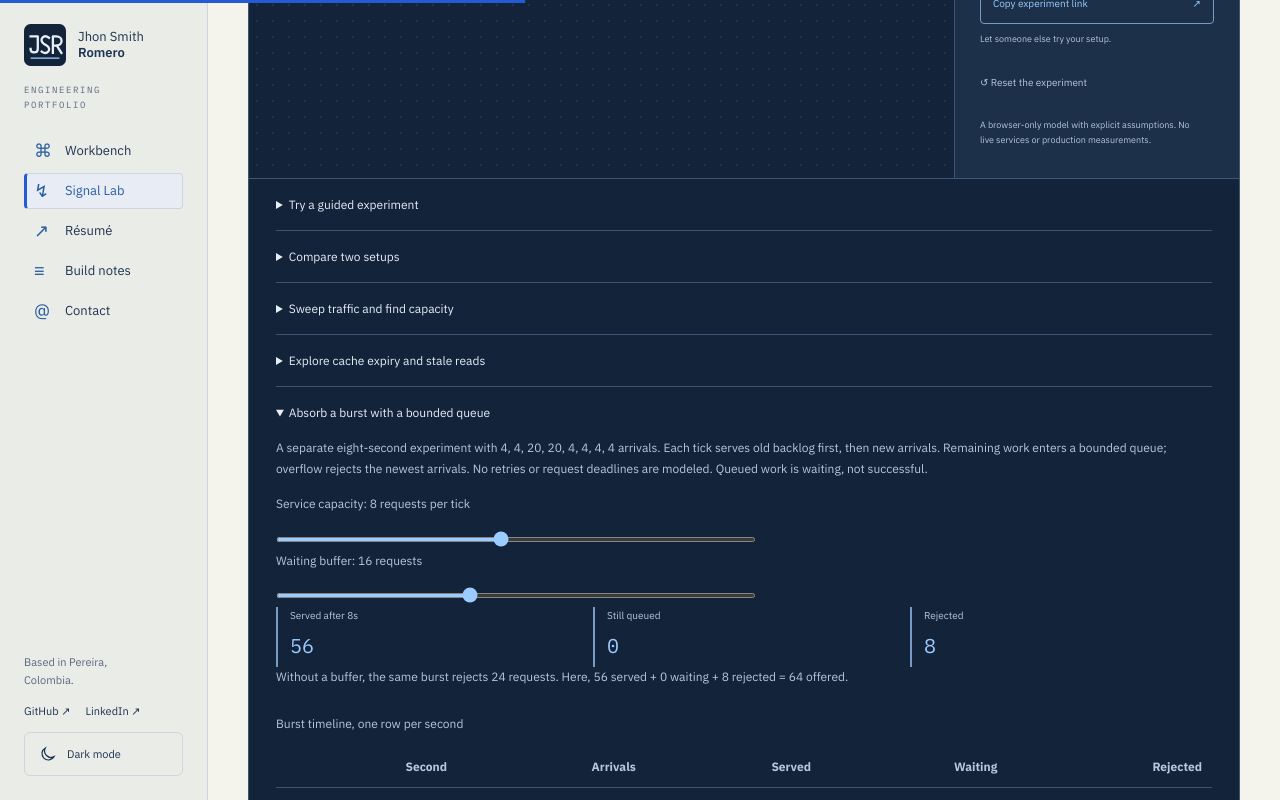
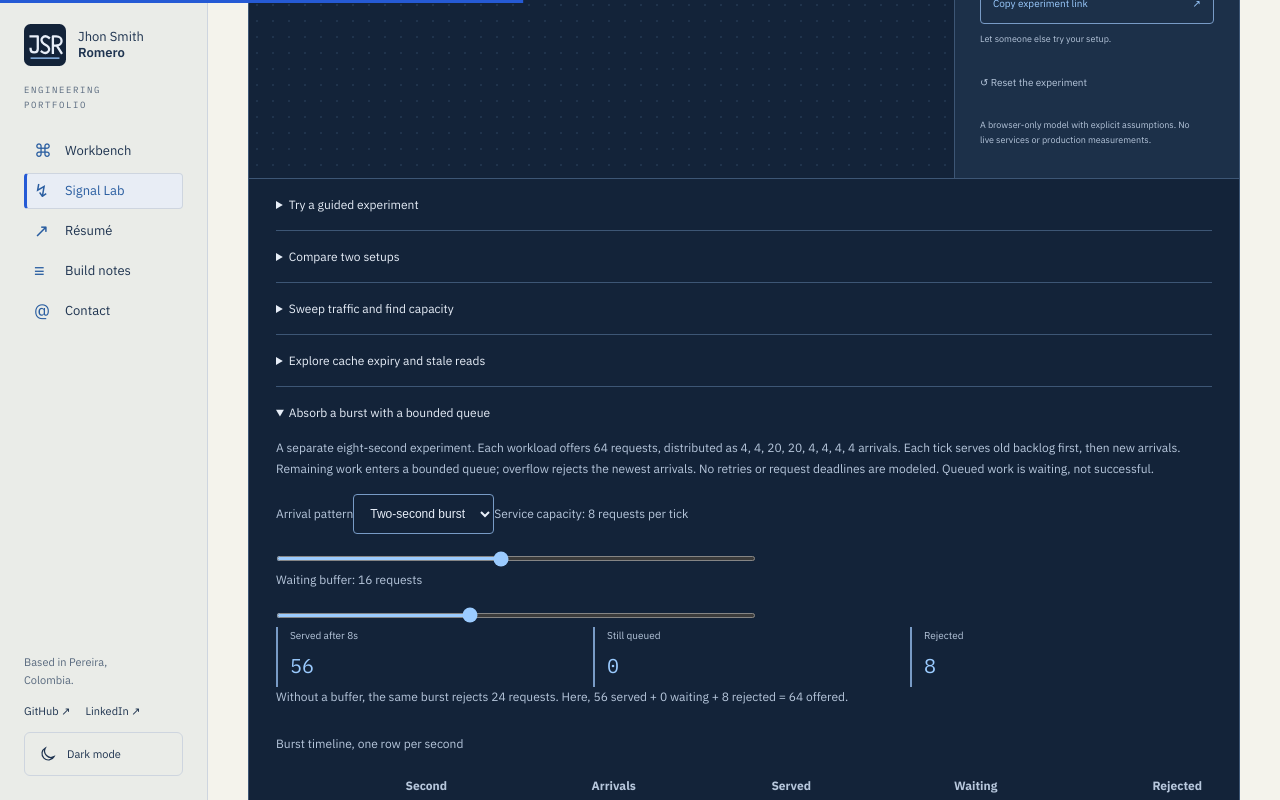
Before and after one commit to JhonSmithRomeroSolorzano/portfolio-lab, a React (Vite) app: page / in a window 1280 px wide. Both pictures are taken after a click on the heading "Absorb a burst with a bounded queue". Shown: the part 2152-2952 px from the top of the page. Built offline with nearby package versions, Linux system fonts and the light colour scheme.

Commit message:
Compare equal-volume queue workloads with different burst shapes

```diff
--- a/src/QueueExperiment.tsx
+++ b/src/QueueExperiment.tsx
@@ -1,22 +1,37 @@
 import { useState } from "react";
-import { queueTimeline } from "./queue-model";
+import { queueTimeline, QUEUE_PROFILES } from "./queue-model";
 export function QueueExperiment() {
+  const [profile, setProfile] = useState("burst");
+  const arrivals = QUEUE_PROFILES.find((p) => p.id === profile)!.arrivals;
   const [capacity, setCapacity] = useState(8);
   const [buffer, setBuffer] = useState(16);
-  const rows = queueTimeline(capacity, buffer);
+  const rows = queueTimeline(capacity, buffer, arrivals);
   const end = rows[rows.length - 1];
-  const unbuffered = queueTimeline(capacity, 0).at(-1)!;
+  const unbuffered = queueTimeline(capacity, 0, arrivals).at(-1)!;
   return (
     <details className="tool-panel">
       <summary>Absorb a burst with a bounded queue</summary>
       <div className="tool-content">
         <p>
-          A separate eight-second experiment with 4, 4, 20, 20, 4, 4, 4, 4
-          arrivals. Each tick serves old backlog first, then new arrivals.
-          Remaining work enters a bounded queue; overflow rejects the newest
-          arrivals. No retries or request deadlines are modeled. Queued work is
-          waiting, not successful.
+          A separate eight-second experiment. Each workload offers 64 requests,
+          distributed as {arrivals.join(", ")} arrivals. Each tick serves old
+          backlog first, then new arrivals. Remaining work enters a bounded
+          queue; overflow rejects the newest arrivals. No retries or request
+          deadlines are modeled. Queued work is waiting, not successful.
         </p>
+        <label htmlFor="queue-profile">Arrival pattern</label>
+        <select
+          id="queue-profile"
+          className="tool-input"
+          value={profile}
+          onChange={(e) => setProfile(e.target.value)}
+        >
+          {QUEUE_PROFILES.map((p) => (
+            <option key={p.id} value={p.id}>
+              {p.name}
+            </option>
+          ))}
+        </select>
         <label htmlFor="queue-capacity">
           Service capacity: {capacity} requests per tick
         </label>
--- a/src/queue-model.ts
+++ b/src/queue-model.ts
@@ -45,3 +45,10 @@ export function queueTimeline(
     };
   });
 }
+
+/** Equal volume isolates burst shape rather than changing total demand. */
+export const QUEUE_PROFILES = [
+  { id: "burst", name: "Two-second burst", arrivals: BURST },
+  { id: "steady", name: "Steady flow", arrivals: [8, 8, 8, 8, 8, 8, 8, 8] },
+  { id: "spike", name: "Single spike", arrivals: [4, 4, 4, 36, 4, 4, 4, 4] },
+] as const;
```
Also changed, not shown: 2 other files (tests, documents, lock files or other folders).
